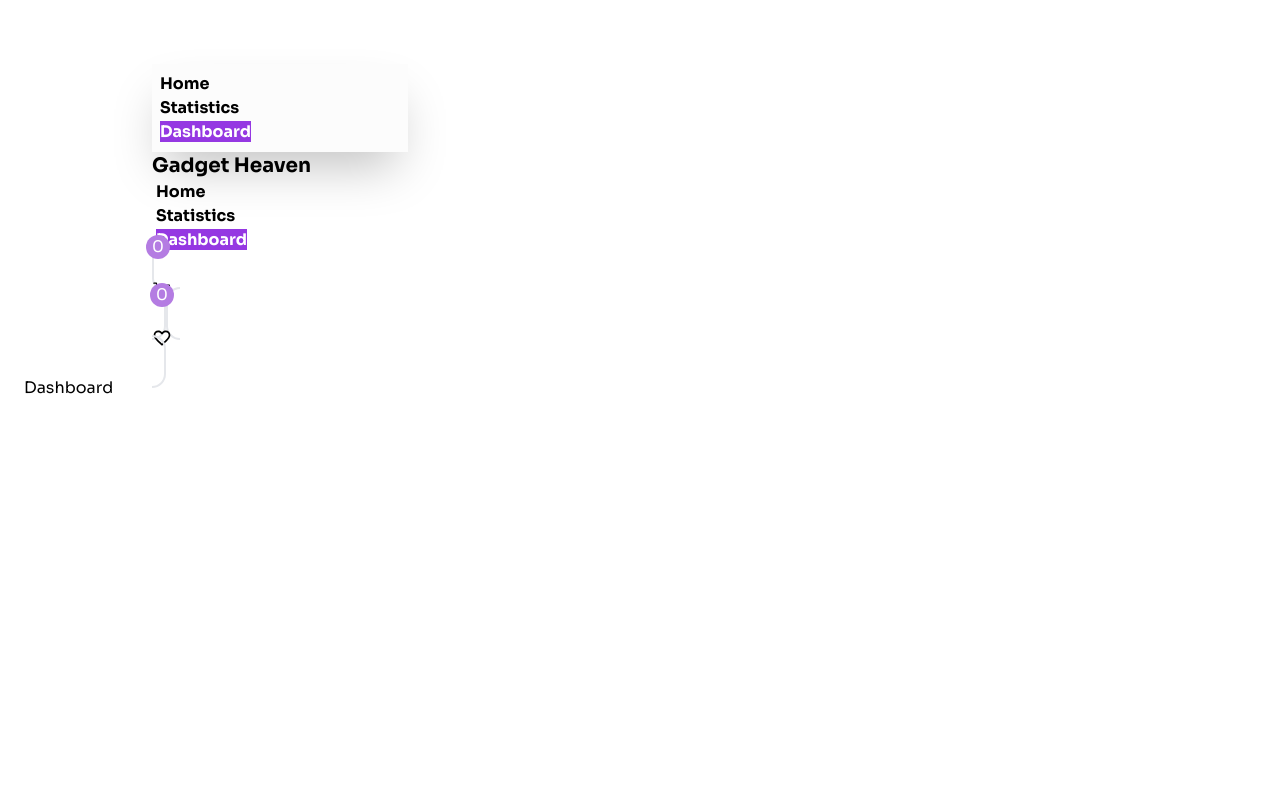
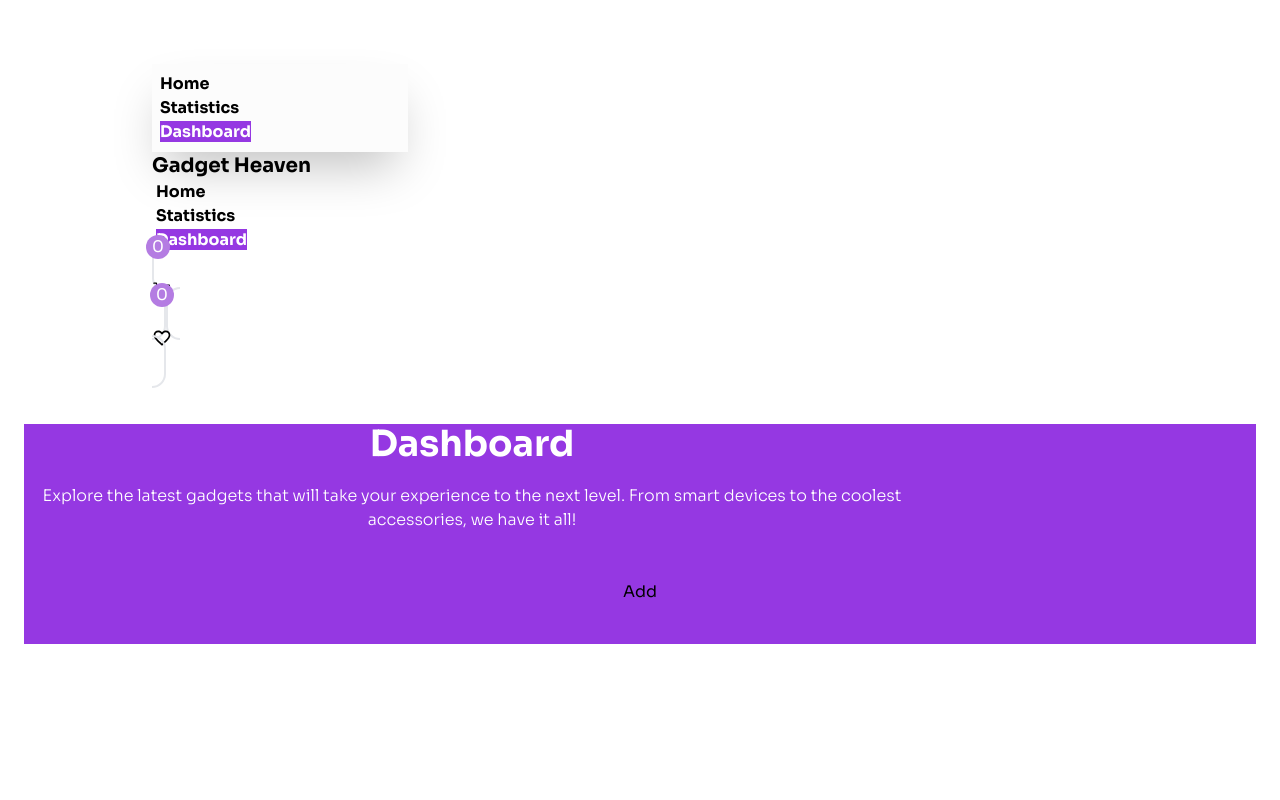
Before and after one commit to programming-hero-web-course-4/b10a8-gadget-heaven-chinmoy10, a React (Vite) app: page /dashboard in a window 1280 px wide. Shown: the top 800 px of the page. Built offline with nearby package versions, Linux system fonts and the light colour scheme.

Commit message:
Project running

```diff
--- a/src/pages/Dashboard.jsx
+++ b/src/pages/Dashboard.jsx
@@ -1,11 +1,30 @@
-import React from 'react';
+import React from "react";
+import { useLoaderData } from "react-router-dom";
+import Heading from "../components/Heading";
 
 const Dashboard = () => {
-    return (
-        <div>
-            Dashboard
+  const productData = useLoaderData();
+  console.log(productData);
+  return (
+    <>
+      <div className="hero bg-[#9538E2] pb-10">
+        <div className="hero-content text-center flex-col">
+          <div className="max-w-4xl">
+            <Heading
+              title={"Dashboard"}
+              subTitle={
+                "Explore the latest gadgets that will take your experience to the next level. From smart devices to the coolest accessories, we have it all!"
+              }
+            ></Heading>
+          </div>
+          <div>
+            <button className="btn">Add</button>
         </div>
-    );
+        </div>
+
+      </div>
+    </>
+  );
 };
 
 export default Dashboard;
--- a/src/pages/ProductDetails.jsx
+++ b/src/pages/ProductDetails.jsx
@@ -3,16 +3,21 @@ import { useLoaderData, useParams } from "react-router-dom";
 import Heading from "../components/Heading";
 import { IoCartOutline } from "react-icons/io5";
 import { MdOutlineFavoriteBorder } from "react-icons/md";
+import { addStoredProductList, getStoredProductList } from "../utility/addRemoveProduct";
 
 const ProductDetails = () => {
   const { product_id } = useParams();
   const productsData = useLoaderData();
   const [product, setProduct] = useState({});
 
+  // const [isFavorite, setIsFavorite] = useState(false)
+
   useEffect(() => {
-    const singleProduct = productsData.find(
-      (product) => product.product_id === product_id
-    );
+    const singleProduct = productsData.find((product) => product.product_id === product_id);
+    // const favoriteProduct = getStoredProductList();
+    // if(favoriteProduct.includes(singleProduct.product_id)){
+
+    // }
     setProduct(singleProduct);
   }, [productsData, product_id]);
 
@@ -26,6 +31,14 @@ const ProductDetails = () => {
     availability,
     rating,
   } = product;
+
+
+  const handleAddProduct = (id) =>{
+    addStoredProductList(id)
+  }
+
+
+
 
   return (
     <>
@@ -79,7 +92,7 @@ const ProductDetails = () => {
                   </div>
               </p>
               <div className="space-x-2">
-                <button className="btn bg-[#9538E2] text-white font-bold rounded-full">Add To Card <IoCartOutline size={22} /></button>
+                <button onClick={() => handleAddProduct(product_id)} className="btn bg-[#9538E2] text-white font-bold rounded-full">Add To Card <IoCartOutline size={22} /></button>
                 <div className="rating rating-sm bg-white border border-gray-300 p-2 rounded-full cursor-pointer">
                   <input type="radio" name="rating-3" className="mask mask-heart bg-red-500" />
                 </div>
--- a/src/utility/addRemoveProduct.js
+++ b/src/utility/addRemoveProduct.js
@@ -0,0 +1,30 @@
+const getStoredProductList = () => {
+    const storedListStr = localStorage.getItem("product-list");
+    if(storedListStr){
+        const storedList = JSON.parse(storedListStr);
+        return storedList;
+    }else{
+        return [];
+    }
+};
+
+const addStoredProductList = (id) => {
+    const storedProduct = getStoredProductList();
+    if(storedProduct.includes(id)){
+        alert("already exist this product");
+    }else{
+        storedProduct.push(id);
+        const storedListStr = JSON.stringify(storedProduct);
+        localStorage.setItem("product-list", storedListStr);
+        alert("successfully product added");
+    }
+}
+
+const removeStoredProduct = (id) => {
+    const storedProduct = getStoredProductList();
+    const remainingProduct = storedProduct.filter(product => product.id != id)
+    localStorage.setItem("product-list", JSON.stringify(remainingProduct));
+    alert("remove successfully");
+}
+
+export {getStoredProductList, addStoredProductList, removeStoredProduct}
```
